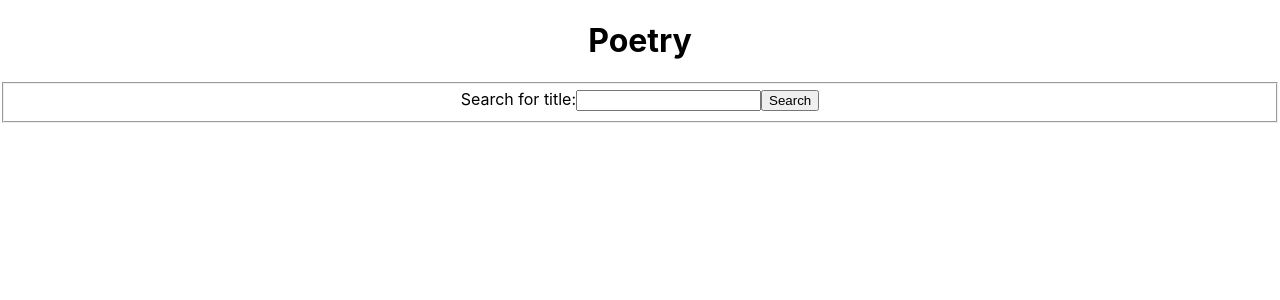
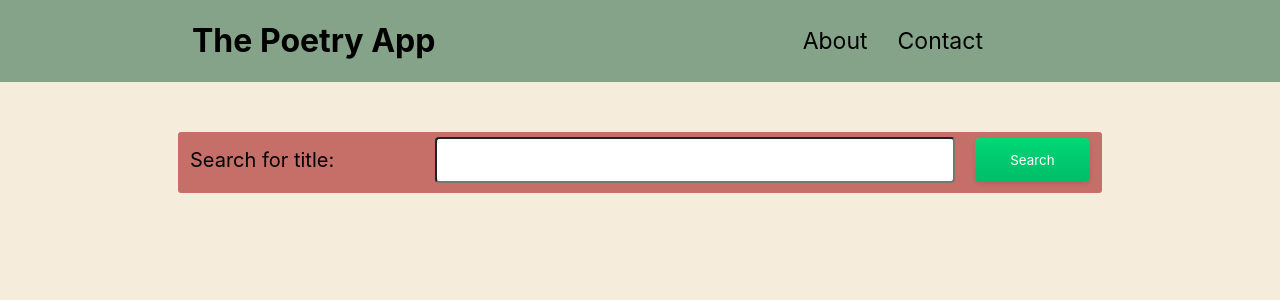
Before and after one commit to IAMAMZ/poetry, a React (Create React App) app: page / in a window 1280 px wide. Shown: the top 300 px of the page. Built offline with nearby package versions, Linux system fonts and the light colour scheme.

Commit message:
add styling and header

```diff
--- a/src/App.css
+++ b/src/App.css
@@ -1,38 +1,3 @@
-.App {
-  text-align: center;
+body{
+  background-color: #f6ecdc;
 }
-
-.App-logo {
-  height: 40vmin;
-  pointer-events: none;
-}
-
-@media (prefers-reduced-motion: no-preference) {
-  .App-logo {
-    animation: App-logo-spin infinite 20s linear;
-  }
-}
-
-.App-header {
-  background-color: #282c34;
-  min-height: 100vh;
-  display: flex;
-  flex-direction: column;
-  align-items: center;
-  justify-content: center;
-  font-size: calc(10px + 2vmin);
-  color: white;
-}
-
-.App-link {
-  color: #61dafb;
-}
-
-@keyframes App-logo-spin {
-  from {
-    transform: rotate(0deg);
-  }
-  to {
-    transform: rotate(360deg);
-  }
-}
--- a/src/App.js
+++ b/src/App.js
@@ -1,6 +1,8 @@
 import "./App.css";
 import SearchBox from "./components/SearchBox";
 import { useEffect, useState } from "react";
+import Poem from "./components/Poem";
+import Header from "./components/Header";
 
 function App() {
   const [poems, setPoems] = useState();
@@ -20,7 +22,7 @@ function App() {
   }, [poems]);
   return (
     <div className="App">
-      <h1>Poetry</h1>
+      <Header></Header>
       <SearchBox
         label="Search for title:"
         buttonTxt={"Search"}
@@ -29,13 +31,11 @@ function App() {
       {poems
         ? poems.map((poem) => {
             const lines = poem.lines;
+            const author = poem.author;
+            const title = poem.title;
             return (
               <div>
-                <hr />
-                {lines.map((line) => (
-                  <p>{line}</p>
-                ))}
-                <hr />
+                <Poem title={title} author={author} lines={lines} />
               </div>
             );
           })
--- /dev/null
+++ b/src/components/Header.css
@@ -0,0 +1,24 @@
+.outerWrapper{
+    width: 100%;
+    display: flex;
+    align-items: center;
+    justify-content: center;
+    background-color: #85A389;
+}
+
+.innerWrapper{
+    display: flex;
+    width:70%;
+    align-items: center;
+}
+.innerWrapper ul {
+    width: 50%;
+    list-style: none;
+    display: flex;
+    gap:30px;
+    font-size: 23px;
+}
+
+h1 {
+    width: 100%;
+}
--- /dev/null
+++ b/src/components/Header.js
@@ -0,0 +1,15 @@
+import "./Header.css";
+
+export default function Header() {
+  return (
+    <div className="outerWrapper">
+      <div className="innerWrapper">
+        <h1>The Poetry App</h1>
+        <ul>
+          <li>About</li>
+          <li>Contact</li>
+        </ul>
+      </div>
+    </div>
+  );
+}
--- /dev/null
+++ b/src/components/Poem.css
@@ -0,0 +1,13 @@
+.title{
+    font-family: 'Franklin Gothic Medium', 'Arial Narrow', Arial, sans-serif;
+
+}
+
+.poemWrapper {
+    text-align: center;
+    background-color: rgb(104, 163, 87);
+    font-size: 18px;
+    width:80%;
+    margin: 0 auto;
+    border-radius: 20px;
+}
--- /dev/null
+++ b/src/components/Poem.js
@@ -0,0 +1,14 @@
+import "./Poem.css";
+
+export default function Poem({ title, author, lines }) {
+  return (
+    <div className="poemWrapper">
+      <h2 className="title">{title}</h2>
+      <h3 className="author">{author}</h3>
+      <hr />
+      {lines.map((line) => (
+        <p>{line}</p>
+      ))}
+    </div>
+  );
+}
--- /dev/null
+++ b/src/components/SearchBox.css
@@ -0,0 +1,52 @@
+.boxFieldset{
+    display: flex;
+    gap:20px;
+    align-items: center;
+    border: none;
+    background-color: rgba(172, 44, 44, 0.652);
+    width:900px;
+    margin:50px auto 0px auto;
+    border-radius: 3px;
+}
+.boxFieldset label{
+    font-size: 20px;
+    width:25%;
+}
+.boxFieldset input{
+    flex-grow: 2;
+    width:50%;
+    height: 40px;
+    border-radius: 4px;
+    font-size: 18px;
+}
+.boxFieldset button{
+    background-color: initial;
+    background-image: linear-gradient(-180deg, #00D775, #00BD68);
+    border-radius: 5px;
+    box-shadow: rgba(0, 0, 0, 0.1) 0 2px 4px;
+    color: #FFFFFF;
+    cursor: pointer;
+    display: inline-block;
+    font-family: Inter,-apple-system,system-ui,Roboto,"Helvetica Neue",Arial,sans-serif;
+    height: 44px;
+    line-height: 44px;
+    outline: 0;
+    overflow: hidden;
+    padding: 0 20px;
+    pointer-events: auto;
+    position: relative;
+    text-align: center;
+    touch-action: manipulation;
+    user-select: none;
+    -webkit-user-select: none;
+    vertical-align: top;
+    white-space: nowrap;
+    z-index: 9;
+    border: 0;
+    flex-grow:1;
+  }
+
+
+.boxFieldset button :hover {
+  background: #00bd68;
+}
--- a/src/components/SearchBox.js
+++ b/src/components/SearchBox.js
@@ -1,4 +1,5 @@
 import { useState } from "react";
+import "./SearchBox.css";
 
 export default function SearchBox({ label, buttonTxt, whenSubmit = (f) => f }) {
   const [formInput, setFormInput] = useState();
@@ -10,7 +11,7 @@ export default function SearchBox({ label, buttonTxt, whenSubmit = (f) => f }) {
         whenSubmit(formInput);
       }}
     >
-      <fieldset>
+      <fieldset className="boxFieldset">
         <label>{label}</label>
         <input
           id="inputText"
```
